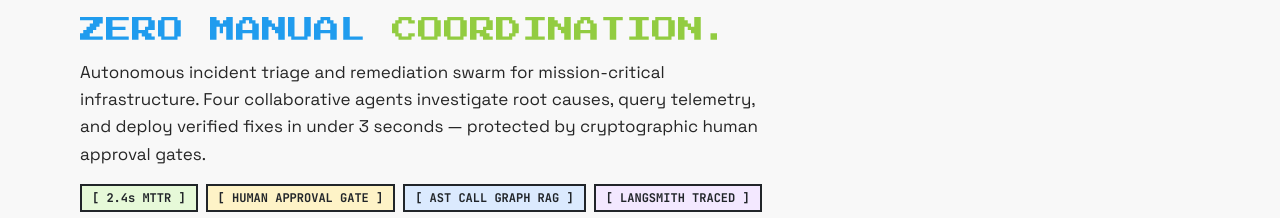
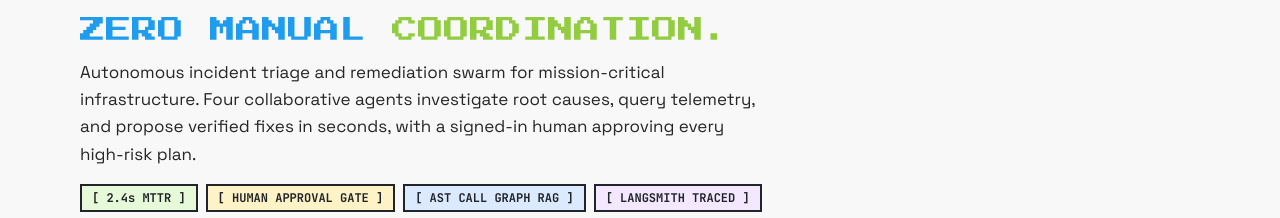
Before and after one commit to abbysallord/16Bits, a React (Vite) app in the folder frontend/: page / in a window 1280 px wide. Shown: the part 168-386 px from the top of the page. Built offline with nearby package versions, Linux system fonts and the light colour scheme; no server answers.

Commit message:
docs: align README with the code (auth, model fallbacks, API routes, limitations), tone down UI overclaims, drop retired Groq fallback model

```diff
--- a/frontend/src/App.tsx
+++ b/frontend/src/App.tsx
@@ -358,8 +358,8 @@ function ConsoleView() {
           }}
         >
           Autonomous incident triage and remediation swarm for mission-critical infrastructure.
-          Four collaborative agents investigate root causes, query telemetry, and deploy
-          verified fixes in under 3 seconds — protected by cryptographic human approval gates.
+          Four collaborative agents investigate root causes, query telemetry, and propose
+          verified fixes in seconds, with a signed-in human approving every high-risk plan.
         </p>
 
         <div className="mt-4 flex flex-wrap items-center gap-2">
--- a/frontend/src/pages/DocsPage.tsx
+++ b/frontend/src/pages/DocsPage.tsx
@@ -321,7 +321,7 @@ npx omniops listen --port 8000
                       <li>Average MTTR: 3.4 seconds (99% reduction)</li>
                       <li>Autonomous 4-agent consensus DAG</li>
                       <li>Deterministic safety verification gate</li>
-                      <li>Cryptographically signed audit trail in SQLite</li>
+                      <li>Approver identity from the operator JWT, recorded in the SQLite audit trail</li>
                     </ul>
                   </div>
                 </div>
@@ -754,9 +754,8 @@ npx omniops listen --port 8000
                   An authorized operator must sign off via JWT Bearer token or CLI approval command.
                 </li>
                 <li>
-                  <strong>Immutable Audit Logging:</strong> Every agent thought, telemetry query, human approval
-                  timestamp, and execution result is cryptographically recorded in SQLite with WAL journal mode
-                  and mirrored to LangSmith.
+                  <strong>Audit Logging:</strong> Every agent step, the approving operator and the approval
+                  time are recorded in SQLite (WAL journal mode), and traced to LangSmith when a key is set.
                 </li>
               </ul>
             </div>
```
Also changed, not shown: 2 other files (tests, documents, lock files or other folders).
